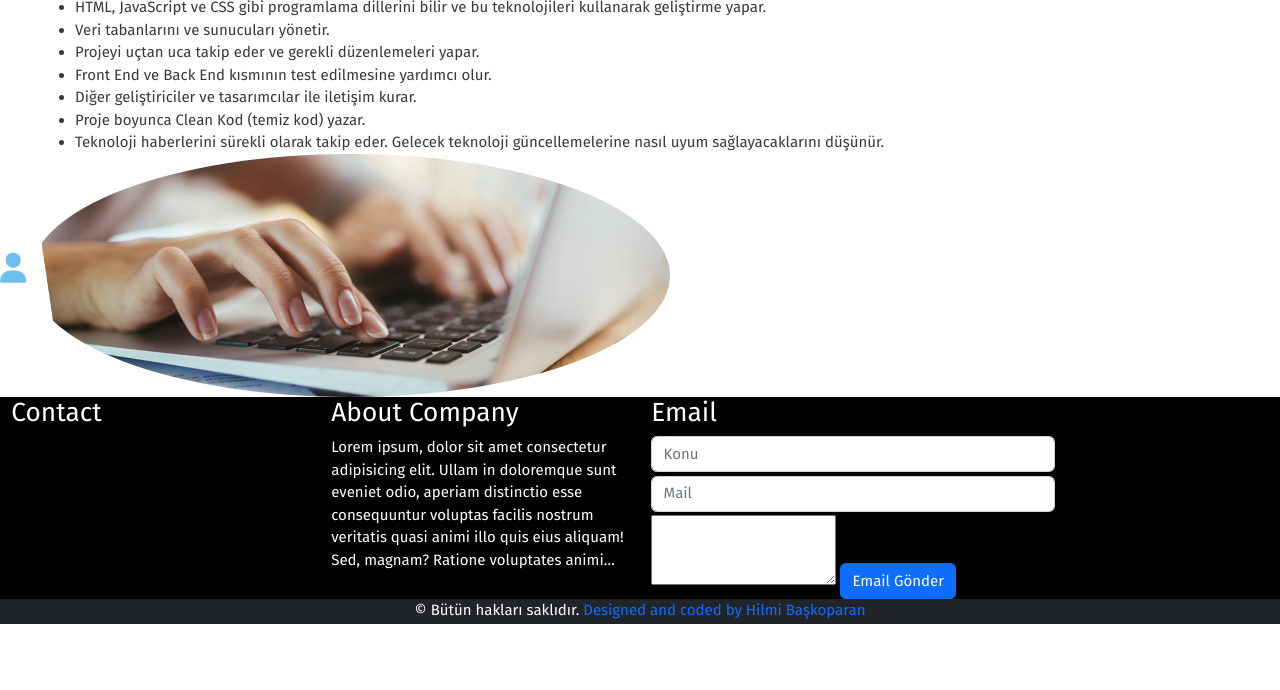
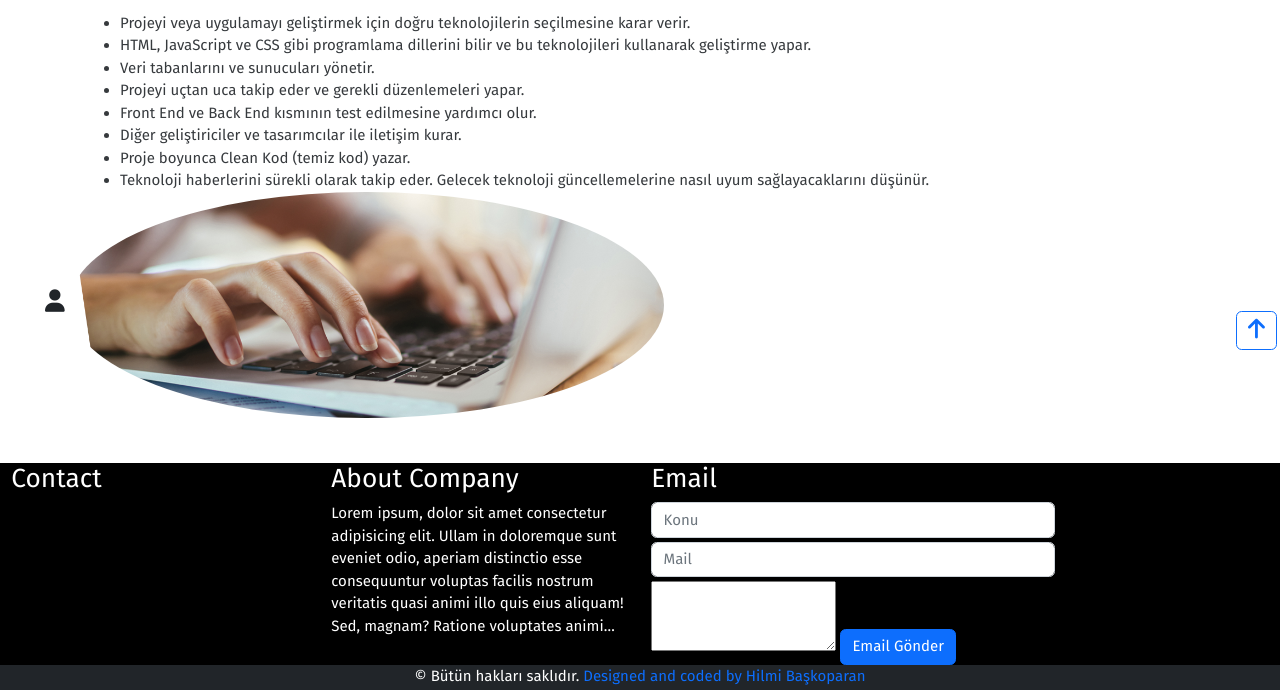
Before and after one commit to HilmiBaskoparan/FullStack_Frontend_1, a plain HTML site: page index.html in a window 1280 px wide. Shown: the part 447-1137 px from the top of the page. Before the commit the page ends 1071 px from the top, so only its background shows below. Drawn offline with nearby package versions, Linux system fonts and the light colour scheme; files that its build step writes are made by us from their sources; a script that the page names is missing; a web font is replaced by a local one.

Commit message:
Adding Back to Top Button. Closes #7

```diff
--- a/index.html
+++ b/index.html
@@ -233,6 +233,8 @@
     </footer>
     <!-- footer end-->
 
+    <a id="back_top" href="#navbar_first" class="btn btn-outline-primary"><i class="fa-solid fa-arrow-up"></i></a>
+
     <!-- End Codes -->
     <!-- Counter JS -->
     <!-- Waypoints JavaScript Libraries -->
--- a/style.css
+++ b/style.css
@@ -36,6 +36,11 @@ body {
     background-color: var(--template-bg);
 }
 
+main {
+    margin: 3rem 3rem;
+    text-align: justify;
+}
+
 a {
     text-decoration: none;
 }
@@ -49,8 +54,8 @@ ul {
 }
 
 i {
-    font-size: 2rem;
-    color:rgba(13, 149, 228, 0.6);
+    font-size: 1.5rem;
+    /*color:rgba(13, 149, 228, 0.6);*/
 }
 
 img {
@@ -133,3 +138,20 @@ footer {
 #copy {
     height: 1.7rem;
 }
+
+#back_top {
+    position: fixed;
+    right: 0;
+    bottom: 0;
+    margin: 0.2rem 0.2rem;
+    /*background-color: #0B5ED7;*/
+    /*color: white;*/
+}
+/*
+#back_top:hover {
+    cursor: pointer;
+    background-color: white;
+    color: #0B5ED7;
+    transition: all 1s;
+}
+*/
```
